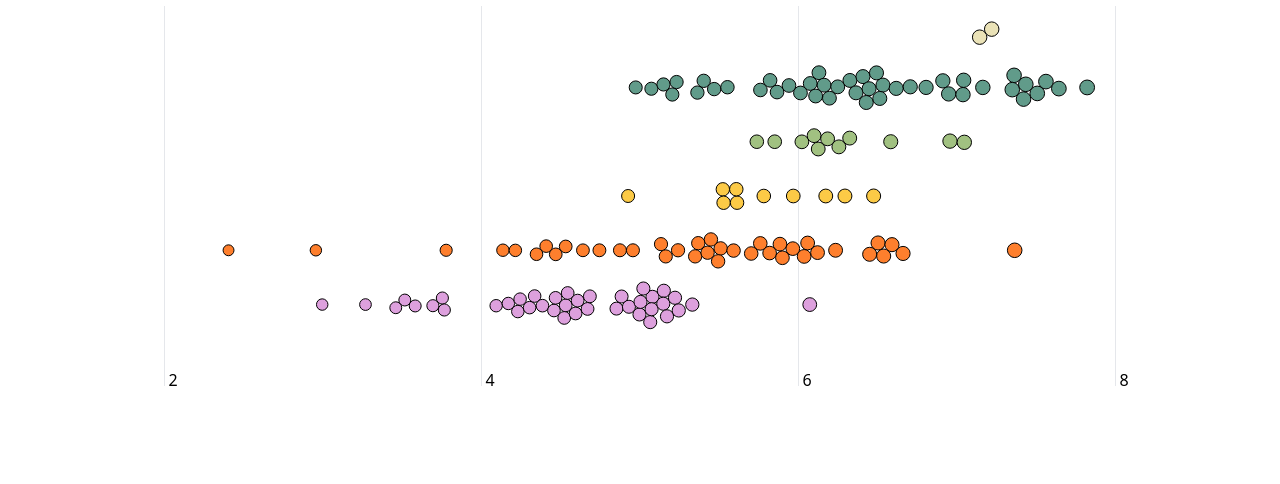
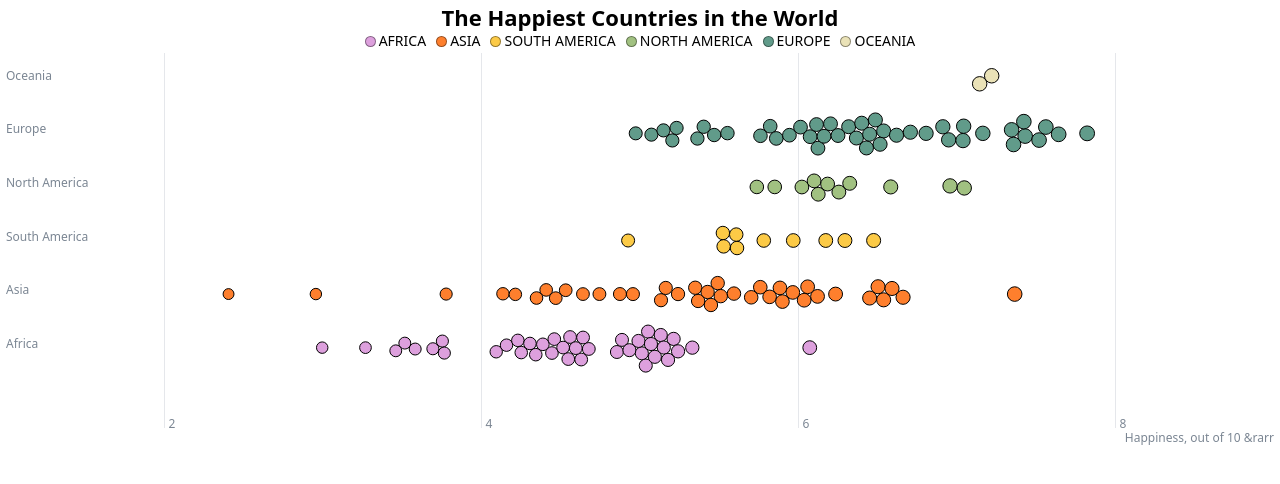
Before and after one commit to JulianVoila/beeswarm_nlsc, a Svelte app: page / in a window 1280 px wide. Shown: the top 484 px of the page. Built offline with nearby package versions, Linux system fonts and the light colour scheme.

Commit message:
Add Axes, Titles, and Legends to Svelte Beeswarm Visualization

```diff
--- a/src/App.svelte
+++ b/src/App.svelte
@@ -47,7 +47,7 @@ $: {
   const margin = {
     top: 0,
     right: 0,
-    bottom: 20,
+    bottom: 25,
     left: 0,
   };
 
@@ -84,14 +84,18 @@ $: {
       .range(width < 568 ? [2,6]:[3,8])
 
   import AxisX from "$components/AxisX.svelte";
+  import AxisY from "$components/AxisY.svelte";
 
+  import Legend from "$components/Legend.svelte";
 </script>
 
-
+<h1>The Happiest Countries in the World</h1>
+<Legend {colorScale} />
 <div class="chart-container" bind:clientWidth={width}>
   <svg {width} {height}>
     <g class="inner-chart" transform="translate({margin.left}, {margin.top})">
       <AxisX xScale={xScale} height={innerHeight} width={innerWidth}/>
+      <AxisY yScale={yScale} height={innerHeight} width={innerWidth}/>
       {#each nodes as node}
         <circle cx={node.x} cy={node.y} r={radiusScale(node.happiness)}
         fill={colorScale(node.continent)} stroke="black" />
@@ -99,3 +103,20 @@ $: {
     </g>
   </svg>
 </div>
+
+<style>
+:global(.tick text, .axis-title){
+  font-size: 12px;
+  font-weight: 400;
+  user-select: none;
+  fill: hsla(212, 10%, 53%, 1)
+}
+
+h1{
+  font-size: 22px;
+  margin: 0 0 6px 0;
+  font-weight: 600;
+  text-align: center;
+}
+
+</style>
--- a/src/components/AxisX.svelte
+++ b/src/components/AxisX.svelte
@@ -18,4 +18,8 @@ $: ticks = xScale.ticks(4)
         <line x1="0" x2="0" y1="0" y2={height} stroke="hsla(215, 15%, 91%, 1)" />
     </g>
 {/each}
+<text class="axis-title" x={width} y={height}
+text-anchor="end" dominant-baseline="hanging" dy="4">
+    Happiness, out of 10 &rarr
+</text>
 </g>
--- /dev/null
+++ b/src/components/AxisY.svelte
@@ -0,0 +1,17 @@
+<script>
+    export let yScale;
+    export let width;
+    export let height;
+
+    const ticks = yScale.domain()
+
+</script>
+
+
+<g class="axis y">
+    {#each ticks as tick}
+        <g class="tick" transform="translate(0, {yScale(tick)})">
+            <text> {tick} </text>
+        </g>
+    {/each}
+    </g>
--- /dev/null
+++ b/src/components/Legend.svelte
@@ -0,0 +1,44 @@
+<script>
+    export let colorScale;
+
+    colorScale.domain()
+    colorScale.range()
+</script>
+
+<div class="legend">
+    {#each colorScale.domain() as continent}
+        <p>
+            <span style="background-color:{colorScale(continent)}"/>
+            {continent}
+        </p>
+    {/each}
+</div>
+
+<style>
+.legend{
+    display: flex;
+    flex-direction: row;
+    justify-content: center;
+    flex-wrap: wrap;
+    column-gap: 10px;
+    row-gap: 5px;
+    margin-bottom: 5px;
+}
+
+span{
+    width: 9px;
+    height: 9px;
+    display: inline-block;
+    border-radius: 50%;
+    border: 1px solid rgba(0,0,0,0.4);
+}
+
+p{
+    font-size: 14px;
+    display: flex;
+    text-transform: uppercase;
+    align-items: center;
+    column-gap: 3px;
+}
+
+</style>
```
